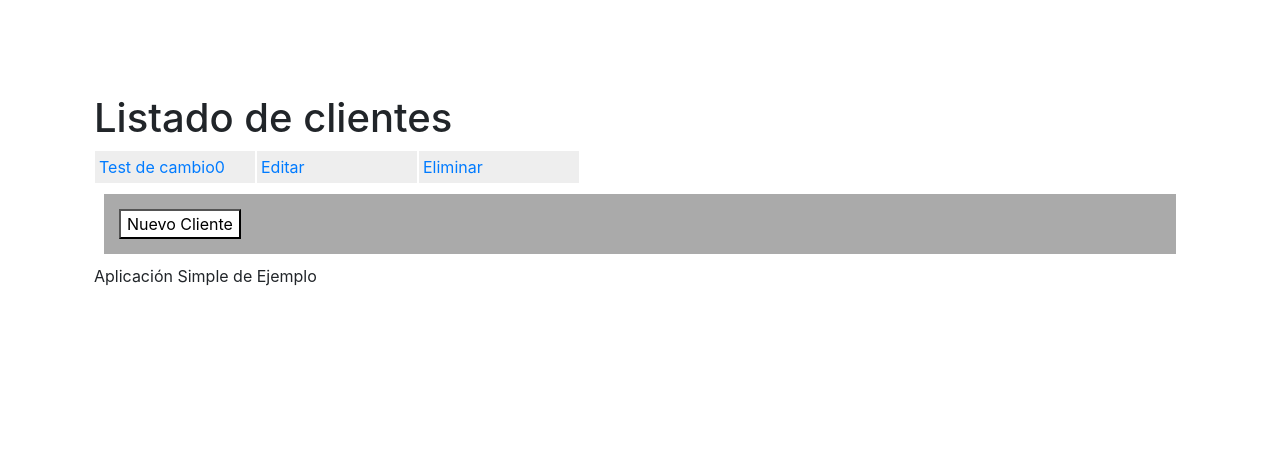
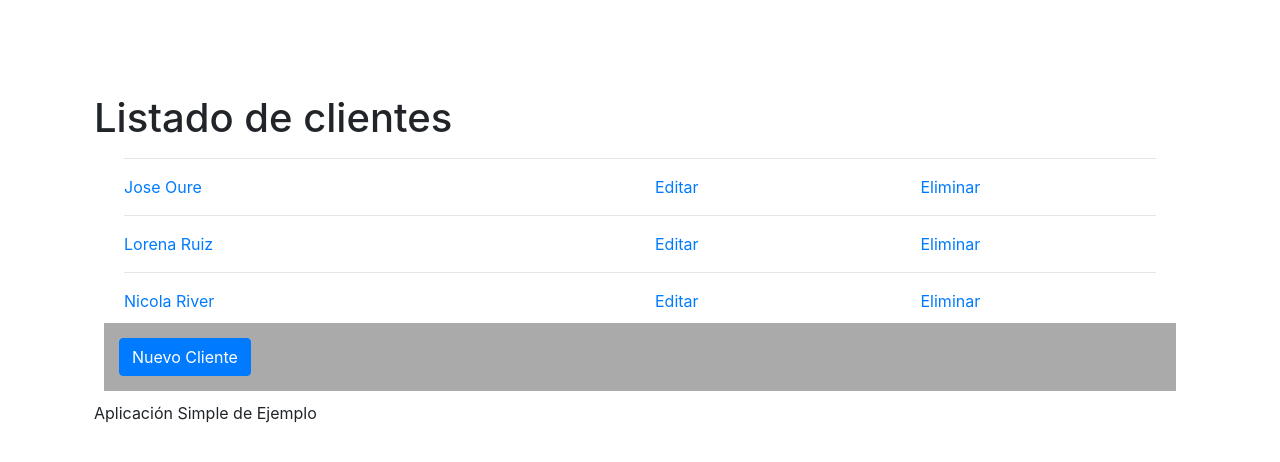
Before and after one commit to edusio/customers-app, a React (Create React App) app: page /customers in a window 1280 px wide. Shown: the top 462 px of the page. Built offline with nearby package versions, Linux system fonts and the light colour scheme; data requests are answered from the project's data file.

Commit message:
add styles

```diff
--- a/db.json
+++ b/db.json
@@ -1,10 +1,22 @@
 {
   "customers": [
     {
-      "name": "Test de cambio0",
-      "dni": "01234567",
+      "name": "Jose Oure",
+      "dni": "01234567w",
       "age": 42,
       "id": 1
+    },
+    {
+      "name": "Lorena Ruiz",
+      "dni": "92345612K",
+      "age": 42,
+      "id": 2
+    },
+    {
+      "name": "Nicola River",
+      "dni": "2351234Q",
+      "age": 29,
+      "id": 3
     }
   ]
 }
--- a/src/components/CustomerData.js
+++ b/src/components/CustomerData.js
@@ -21,8 +21,8 @@ const CustomerData = ({
         <i>{age}</i>
       </div>
       <CustomersAction>
-        <button onClick={onBack}>Volver</button>
-        {isDeleteAllow && <button onClick={() => onDelete(id)}>Eliminar</button>}
+        <button type="button" className="btn btn-secondary"onClick={onBack}>Volver</button>
+        {isDeleteAllow && <button onClick={() => onDelete(id)} type="button" className="btn btn-danger">Eliminar</button>}
       </CustomersAction>
     </div>
   </div>
--- a/src/components/CustomerEdit.js
+++ b/src/components/CustomerEdit.js
@@ -29,8 +29,9 @@ const MyField = ({
       {label}
       {' '}
     </label>
-    <input {...input} type={type} />
-    { meta.touched && meta.error && <span>{ meta.error }</span> }
+    <input {...input} className="form-control" type={type} />
+    { meta.touched && meta.error && <div className="alert alert-danger" role="alert">{ meta.error }</div>}
+    <br/>
   </div>
 );
 
@@ -39,11 +40,11 @@ const CustomerEdit = ({ handleSubmit, submitting, onBack }) => (
   <div>
     <h2>Edición cliente</h2>
       <form onSubmit={handleSubmit}>
+        <div className="form-group">
           <Field
             name="name"
             component={MyField}
             type="text"
-
             label="Nombre"
           />
           <Field
@@ -63,10 +64,11 @@ const CustomerEdit = ({ handleSubmit, submitting, onBack }) => (
           />
           <CustomersAction>
             <div>
-          <button type="submit" disabled={submitting}>Aceptar</button>
-          <button type="button" onClick={onBack}>Cancelar</button>
+              <button type="submit" disabled={submitting} className="btn btn-primary">Aceptar</button>
+              <button type="button" onClick={onBack} className="btn btn-secondary">Cancelar</button>
             </div>
           </CustomersAction>
+          </div>
       </form>
   </div>
 );
--- a/src/components/CustomerList.js
+++ b/src/components/CustomerList.js
@@ -3,8 +3,9 @@ import PropTypes from 'prop-types';
 import CustomerListItem from './CustomerListItem';
 
 const CustomerList = ({ customers, urlPath }) => (
-  <div>
-    <div className="customers-list">
+  <div className="col-12">
+
+    <div className="customers-list ">
       {
                     customers.map((customer) => (
                       <CustomerListItem
--- a/src/components/CustomerListItem.js
+++ b/src/components/CustomerListItem.js
@@ -5,18 +5,20 @@ import { Link } from 'react-router-dom';
 const CustomerListItem = ({
   name, editAction, delAction, dni, urlPath,
 }) => (
-  <div>
-    <div className="customers-list-items">
-      <div className="field">
+    <div className="container">
+      <hr/>
+      <div className="row">
+        <div className="col-6">
           <Link to={`${urlPath}${dni}`}>{name}</Link>
         </div>
-      <div className="field">
+        <div className="col-3">
           <Link to={`${urlPath}${dni}/edit`}>{editAction}</Link>
         </div>
-      <div className="field">
+        <div className="col-3">
           <Link to={`${urlPath}${dni}/del`}>{delAction}</Link>
         </div>
     </div>
+
   </div>
 );
 
--- a/src/containers/CustomersContainer.js
+++ b/src/containers/CustomersContainer.js
@@ -28,7 +28,7 @@ class CustomersContainer extends Component {
                 urlPath={'customers/'}
             />
             <CustomersAction>
-                <button onClick={this.handleAddNew}>Nuevo Cliente</button>
+                <button onClick={this.handleAddNew} type="button" className ="btn btn-primary">Nuevo Cliente</button>
             </CustomersAction>
         </div>
     );
--- a/src/index.css
+++ b/src/index.css
@@ -25,9 +25,6 @@ code {
 }
 
 .customers-actions button {
-  background: white;
-  min-width: 100px;
-  height: 30px;
   margin: 5px;
 }
 
```
Lines whose indentation alone changed are shown as unchanged.
